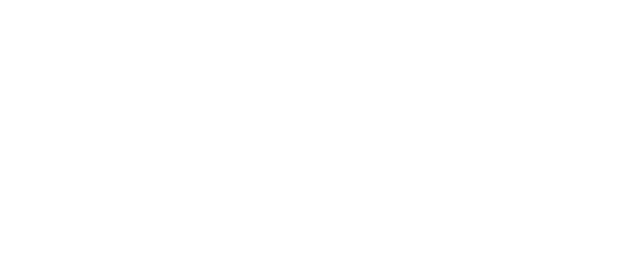
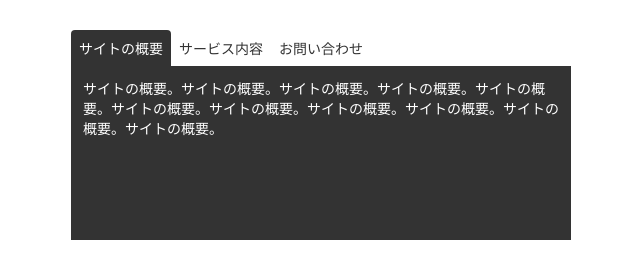
Before and after one commit to mashico1001/JavaScriptPractice, a plain HTML site: page myTabmenu/index.html in a window 1280 px wide. Shown: the whole page, without its empty margins (319-959 px from the left). Drawn offline with Linux system fonts and the light colour scheme.

Commit message:
[5/14.15]ドットインストール、タブメニュー編終了

```diff
--- /dev/null
+++ b/myTabmenu/css/styles.css
@@ -0,0 +1,50 @@
+body {
+  font-size: 14px;
+}
+
+.container {
+  margin: 30px auto;
+  width: 500px;
+}
+
+.menu {
+  list-style: none;
+  padding: 0;
+  margin: 0;
+  display: flex;
+}
+
+.menu li a {
+  display: inline-block;
+  width: 100px;
+  text-align: center;
+  padding: 8px 0;
+  color: #333;
+  text-decoration: none;
+  border-radius: 4px 4px 0 0;
+}
+
+.menu li a.active {
+  background: #333;
+  color: #fff;
+}
+
+.menu li a:not(.active):hover {
+  /* メニューのli要素のactiveではないものにhoverしたとき。 */
+  opacity: 0.5;
+  transition: opacity 0.4s;
+}
+
+.content.active {
+  background: #333;
+  color: #fff;
+  min-height: 150px;
+  padding: 12px;
+  display: block;
+  /* /* 下のスタイルでcontentを非表示にしたが、activeは表示にしておきたいので * */
+}
+
+.content {
+  display: none;
+  /* 選択されていないcontentは非表示にしたいため。 */
+}
--- a/myTabmenu/index.html
+++ b/myTabmenu/index.html
@@ -3,8 +3,33 @@
   <head>
     <meta charset="utf-8">
     <title>TabMenu</title>
+    <link rel="stylesheet" href="css/styles.css">
   </head>
   <body>
+    <div class="container">
+      <ul class="menu">
+        <li><a href="#" class="active" data-id="about">サイトの概要</a></li>
+        <!-- 初期状態だとサイトの概要が選択されているため、activeというクラスをつけてスタイリングする。 -->
+        <li><a href="#" data-id="service">サービス内容</a></li>
+        <li><a href="#" data-id="contact">お問い合わせ</a></li>
+      </ul>
 
+      <!-- セクションのidとa要素を紐づけるので、a要素に「data-id」として紐づける。 -->
+
+      <section class="content active" id="about">
+        サイトの概要。サイトの概要。サイトの概要。サイトの概要。サイトの概要。サイトの概要。サイトの概要。サイトの概要。サイトの概要。サイトの概要。サイトの概要。
+      </section>
+
+      <section class="content" id="service">
+        サービス内容。サービス内容。サービス内容。サービス内容。サービス内容。サービス内容。サービス内容。サービス内容。サービス内容。サービス内容。サービス内容。サービス内容。サービス内容。
+      </section>
+
+      <section class="content" id="contact">
+        お問い合わせ。お問い合わせ。お問い合わせ。お問い合わせ。お問い合わせ。お問い合わせ。お問い合わせ。お問い合わせ。お問い合わせ。お問い合わせ。お問い合わせ。お問い合わせ。
+      </section>
+    </div>
+
+
+    <script src="js/main.js"></script>
   </body>
 </html>
--- /dev/null
+++ b/myTabmenu/js/main.js
@@ -0,0 +1,27 @@
+'use strict';
+
+{
+  const menuItems = document.querySelectorAll('.menu li a');
+  const contents = document.querySelectorAll('.content');
+
+  menuItems.forEach(clickedItem => {
+    clickedItem.addEventListener('click', e => {
+      e.preventDefault(); //a要素の画面遷移というデフォルトの機能をキャンセル
+
+      menuItems.forEach(item => {
+        item.classList.remove('active');
+      });
+      //一旦全ての項目からactiveクラスを削除する。
+
+      clickedItem.classList.add('active');
+      //選択した項目にactiveクラスをつける。
+      //以上の動作より、activeクラスがつけかわる。
+
+      contents.forEach(content => {
+        content.classList.remove('active');
+      });
+
+      document.getElementById(clickedItem.dataset.id).classList.add('active');
+    });
+  });
+}
```
